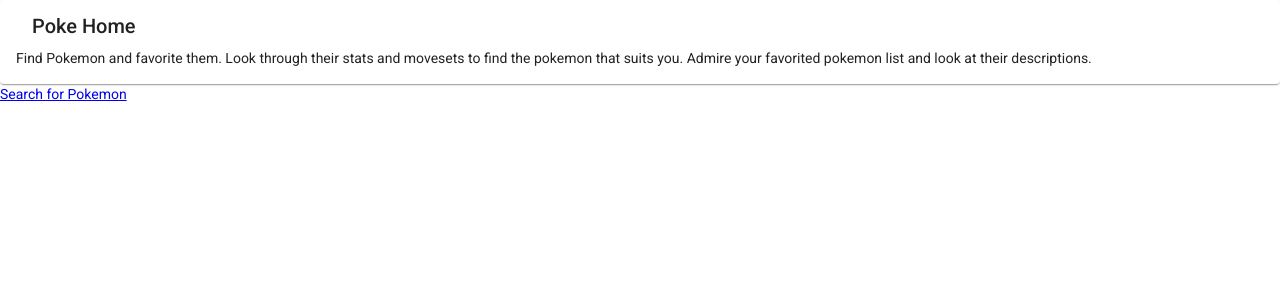
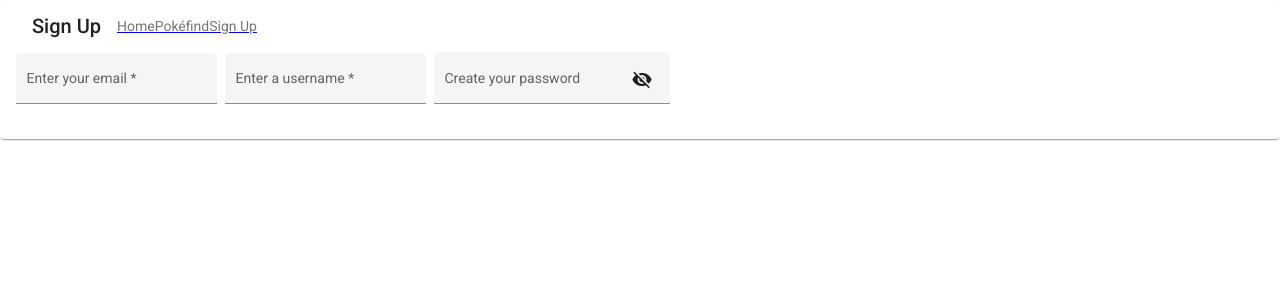
Before and after one commit to KaydanYard/pokemon-api-app, an Angular app: page /signup in a window 1280 px wide. Shown: the top 300 px of the page. Built offline with nearby package versions, Linux system fonts and the light colour scheme.

Commit message:
still working on creating the sign up page

```diff
--- a/src/app/app-routing.module.ts
+++ b/src/app/app-routing.module.ts
@@ -1,10 +1,12 @@
 import { NgModule } from '@angular/core';
 import { RouterModule, Routes } from '@angular/router';
 import { HomeComponent } from './components/home/home.component';
-import { PokefindComponent } from './pokefind/pokefind.component';
+import { PokefindComponent } from './components/pokefind/pokefind.component';
+import { SignupComponent } from './components/signup/signup.component';
 
 const routes: Routes = [
   { path: "pokefind", component: PokefindComponent },
+  { path: "signup", component: SignupComponent },
   { path: "**", component: HomeComponent },
 ];
 
--- a/src/app/components/home/home.component.html
+++ b/src/app/components/home/home.component.html
@@ -1,6 +1,18 @@
 <mat-card>
   <mat-card-header>
     <mat-card-title>Poke Home</mat-card-title>
+
+    <a routerLink="/">
+      <mat-card-subtitle>Home</mat-card-subtitle>
+    </a>
+
+    <a routerLink="pokefind">
+      <mat-card-subtitle>Pokéfind</mat-card-subtitle>
+    </a>
+
+    <a routerLink="signup">
+      <mat-card-subtitle>Sign Up</mat-card-subtitle>
+    </a>
   </mat-card-header>
 
   <mat-card-content>
@@ -8,5 +20,3 @@
       your favorited pokemon list and look at their descriptions.</p>
   </mat-card-content>
 </mat-card>
-
-<a routerLink="pokefind">Search for Pokemon</a>
--- a/src/app/pokefind/pokefind.component.html
+++ b/src/app/components/pokefind/pokefind.component.html
@@ -1,9 +1,17 @@
 <mat-card>
   <mat-card-header>
+    <mat-card-title>Pokefind</mat-card-title>
     <a routerLink="/">
       <mat-card-subtitle>Home</mat-card-subtitle>
     </a>
-    <mat-card-title>Pokefind</mat-card-title>
+
+    <a routerLink="/pokefind">
+      <mat-card-subtitle>Pokéfind</mat-card-subtitle>
+    </a>
+
+    <a routerLink="/signup">
+      <mat-card-subtitle>Sign Up</mat-card-subtitle>
+    </a>
   </mat-card-header>
 
   <mat-form-field appearance="fill">
--- /dev/null
+++ b/src/app/components/signup/signup.component.html
@@ -0,0 +1,45 @@
+<mat-card>
+  <mat-card-header>
+    <mat-card-title>Sign Up</mat-card-title>
+
+    <a routerLink="/">
+      <mat-card-subtitle>Home</mat-card-subtitle>
+    </a>
+
+    <a routerLink="/pokefind">
+      <mat-card-subtitle>Pokéfind</mat-card-subtitle>
+    </a>
+
+    <a routerLink="/signup">
+      <mat-card-subtitle>Sign Up</mat-card-subtitle>
+    </a>
+  </mat-card-header>
+
+  <mat-card-content>
+    <div class="form-container">
+      <!-- Email Field -->
+      <mat-form-field appearance="fill">
+        <mat-label>Enter your email</mat-label>
+        <input matInput class="email-field-input" [formControl]="email" required>
+        <mat-error *ngIf="email.invalid">{{getErrorMessage()}}</mat-error>
+      </mat-form-field>
+
+      <!-- Username Field -->
+      <mat-form-field appearance="fill">
+        <mat-label>Enter a username</mat-label>
+        <input matInput class="username-field-input" [formControl]="username" required>
+        <mat-error *ngIf="username.invalid">{{getErrorMessage()}}</mat-error>
+      </mat-form-field>
+
+      <!-- Password Field -->
+      <mat-form-field appearance="fill">
+        <mat-label>Create your password</mat-label>
+        <input matInput class="password-field-input" [type]="hide ? 'password' : 'text'">
+        <button mat-icon-button matSuffix (click)="hide = !hide" [attr.aria-label]="'Hide password'"
+          [attr.aria-pressed]="hide">
+          <mat-icon>{{hide ? 'visibility_off' : 'visibility'}}</mat-icon>
+        </button>
+      </mat-form-field>
+    </div>
+  </mat-card-content>
+</mat-card>
--- /dev/null
+++ b/src/app/components/signup/signup.component.scss
@@ -0,0 +1,3 @@
+.form-container .mat-form-field+.mat-form-field {
+  margin-left: 8px;
+}
--- /dev/null
+++ b/src/app/components/signup/signup.component.ts
@@ -0,0 +1,28 @@
+import { Component, OnInit } from '@angular/core';
+import { FormControl, Validators } from '@angular/forms';
+
+@Component({
+  selector: 'app-signup',
+  templateUrl: './signup.component.html',
+  styleUrls: ['./signup.component.scss']
+})
+export class SignupComponent implements OnInit {
+
+  constructor() { }
+
+  ngOnInit(): void {
+  }
+
+  email = new FormControl('', [Validators.required, Validators.email]);
+  username = new FormControl('', [Validators.required]);
+  password = new FormControl('', [Validators.required]);
+  hide = true
+
+  getErrorMessage() {
+    if (this.email.hasError('required')) {
+      return 'You must enter a value';
+    }
+
+    return this.email.hasError('email') ? 'Not a valid email' : '';
+  }
+}
```
Also changed, not shown: src/app/app.module.ts (+12 -6 lines), src/app/TO_DO_LIST.txt, src/app/components/pokefind/pokefind.component.scss (renamed from src/app/pokefind/pokefind.component.scss), src/app/components/pokefind/pokefind.component.ts (renamed from src/app/pokefind/pokefind.component.ts), 2 other files (tests, documents, lock files or other folders).
